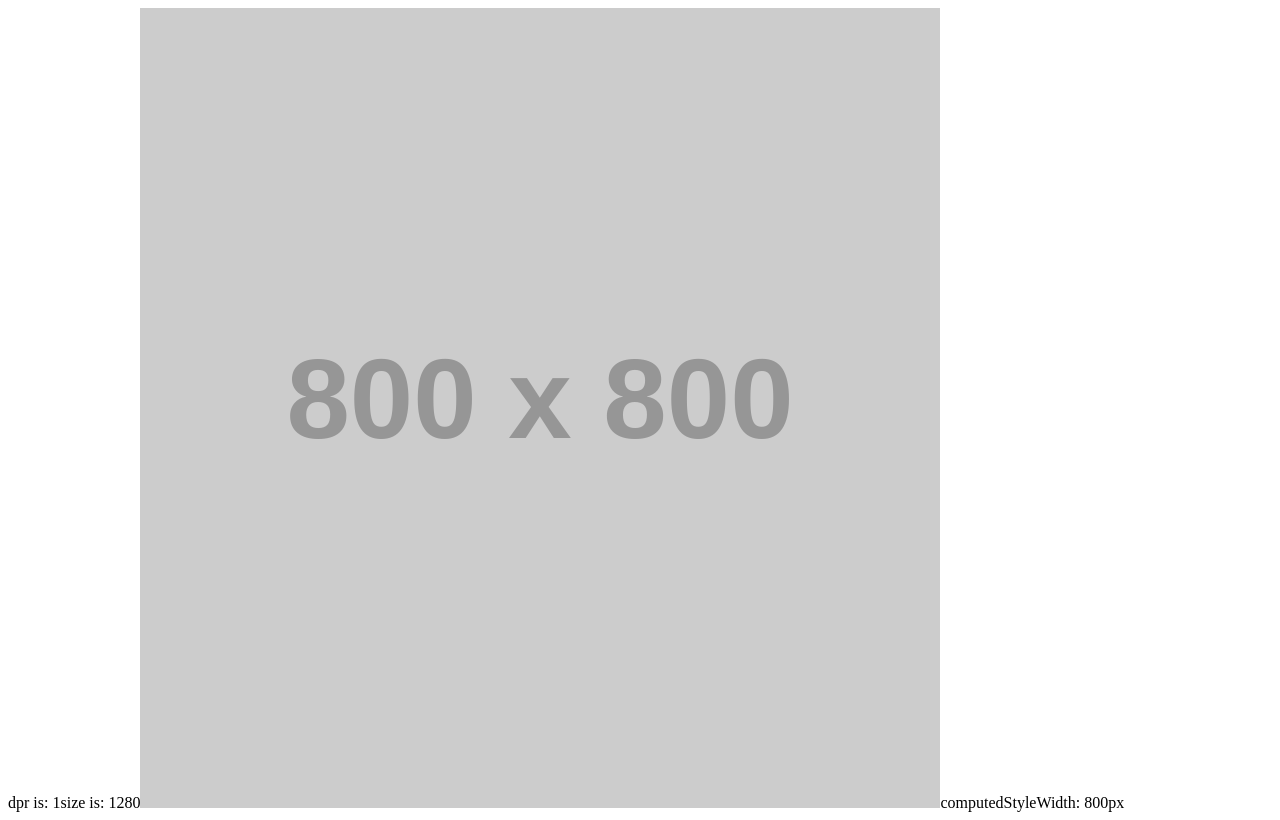
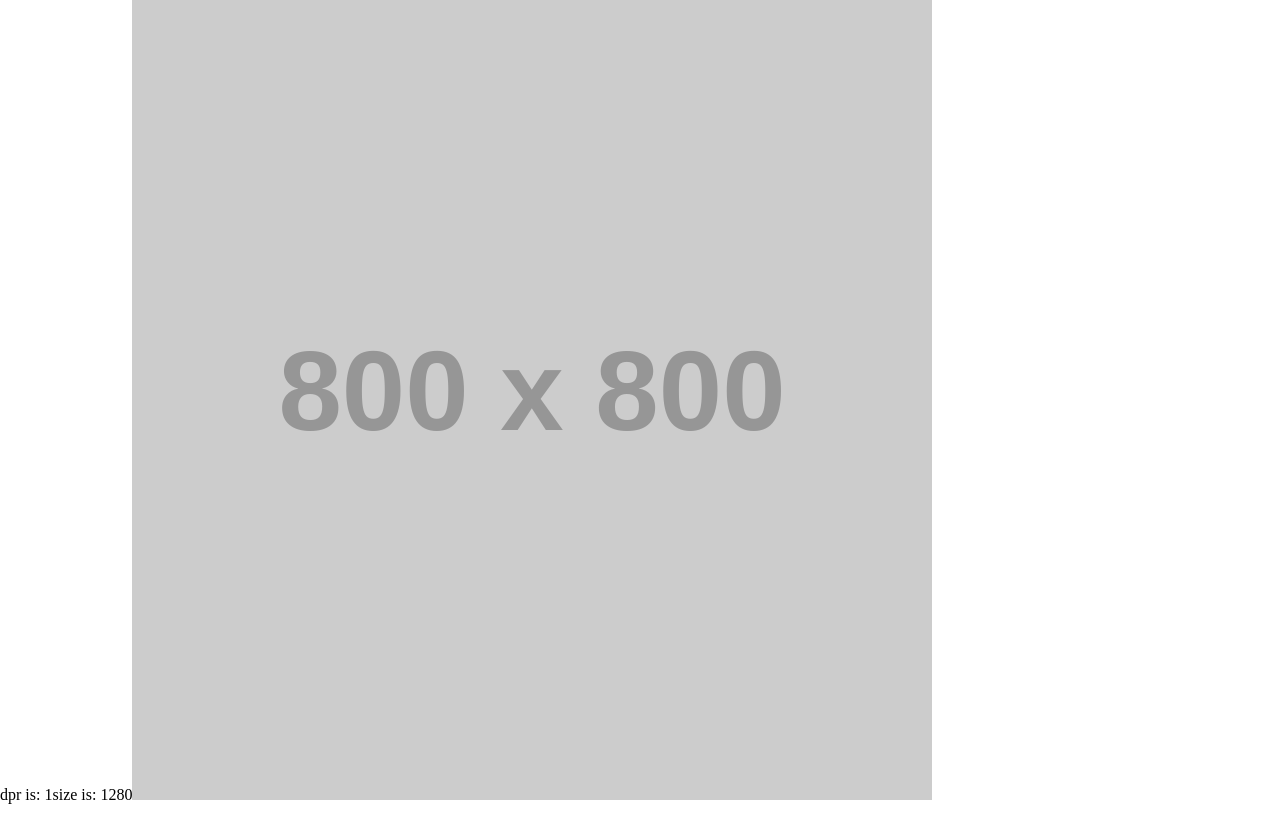
Before and after one commit to zk4/ExactImageWithDPR, a React (Vite) app: page / in a window 1280 px wide. Built offline with nearby package versions, Linux system fonts and the light colour scheme.

Commit message:
clean: update

```diff
--- a/src/App.css
+++ b/src/App.css
@@ -0,0 +1,5 @@
+body {
+    margin: 0;
+    border:  0;
+
+}
--- a/src/ExactImage.jsx
+++ b/src/ExactImage.jsx
@@ -1,19 +1,16 @@
 import { useState,useRef,useMemo } from 'react';
-import  useComputedStyle  from './useComputedStyle';
 import useDpr from "./useDPR";
 import useWindowSize from "./useWindowSize";
-
 
 function ExactImage({ src, alt, ...rest }) {
   const imgRef = useRef(null);
   const [isLoaded, setIsLoaded] = useState(false);
-  const computedStyle = useComputedStyle(imgRef);
 	const dpr = useDpr();
-  const size = useWindowSize()
-  const imageWidth = Math.min(800,size.width);
+  const windowSize = useWindowSize()
+  const imageWidth = Math.min(800,windowSize.width);
 	const dynamicSrc = useMemo(() => {
 		return "https://dummyimage.com/" + imageWidth * dpr;
-	}, [dpr,size]);
+	}, [dpr,windowSize]);
   const handleImageLoaded = () => {
     setIsLoaded(true);
   };
@@ -28,7 +25,6 @@ function ExactImage({ src, alt, ...rest }) {
         onLoad={handleImageLoaded}
         style={{ opacity: isLoaded ? 1 : 0, transition: 'opacity 0.3s',width:imageWidth+'px' }}
       />
-        computedStyleWidth: {computedStyle && computedStyle.getPropertyValue("width")}
     </>
   );
 }
--- a/src/useComputedStyle.js
+++ /dev/null
@@ -1,22 +0,0 @@
-import { useEffect, useRef, useState } from 'react';
-
-function useComputedStyle(ref) {
-  const [computedStyle, setComputedStyle] = useState(null);
-  const refCallback = useRef();
-
-  useEffect(() => {
-    console.log(ref)
-    refCallback.current = ref.current;
-  });
-
-  useEffect(() => {
-    if (refCallback.current) {
-      const computedStyle = window.getComputedStyle(refCallback.current);
-      setComputedStyle(computedStyle);
-    }
-  }, [refCallback]);
-
-  return computedStyle;
-}
-
-export default useComputedStyle;
```
Also changed, not shown: 1 other file (tests, documents, lock files or other folders).
